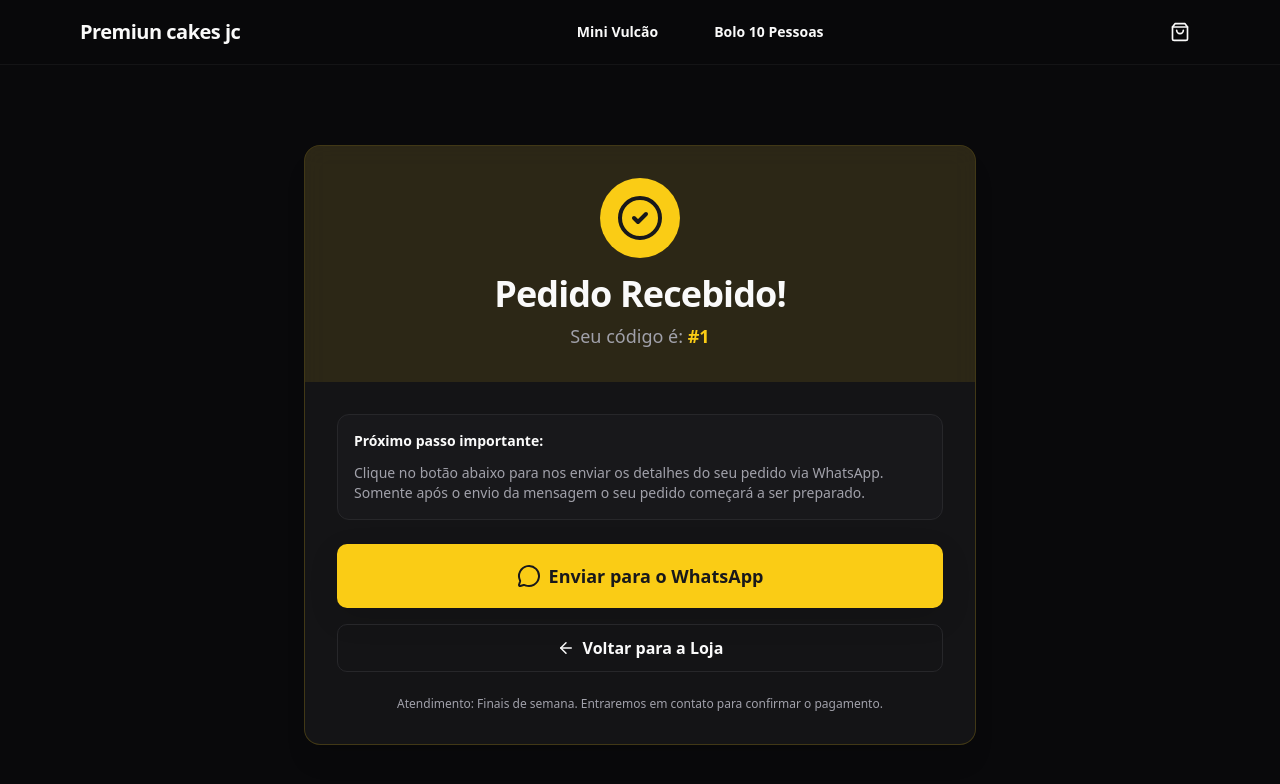
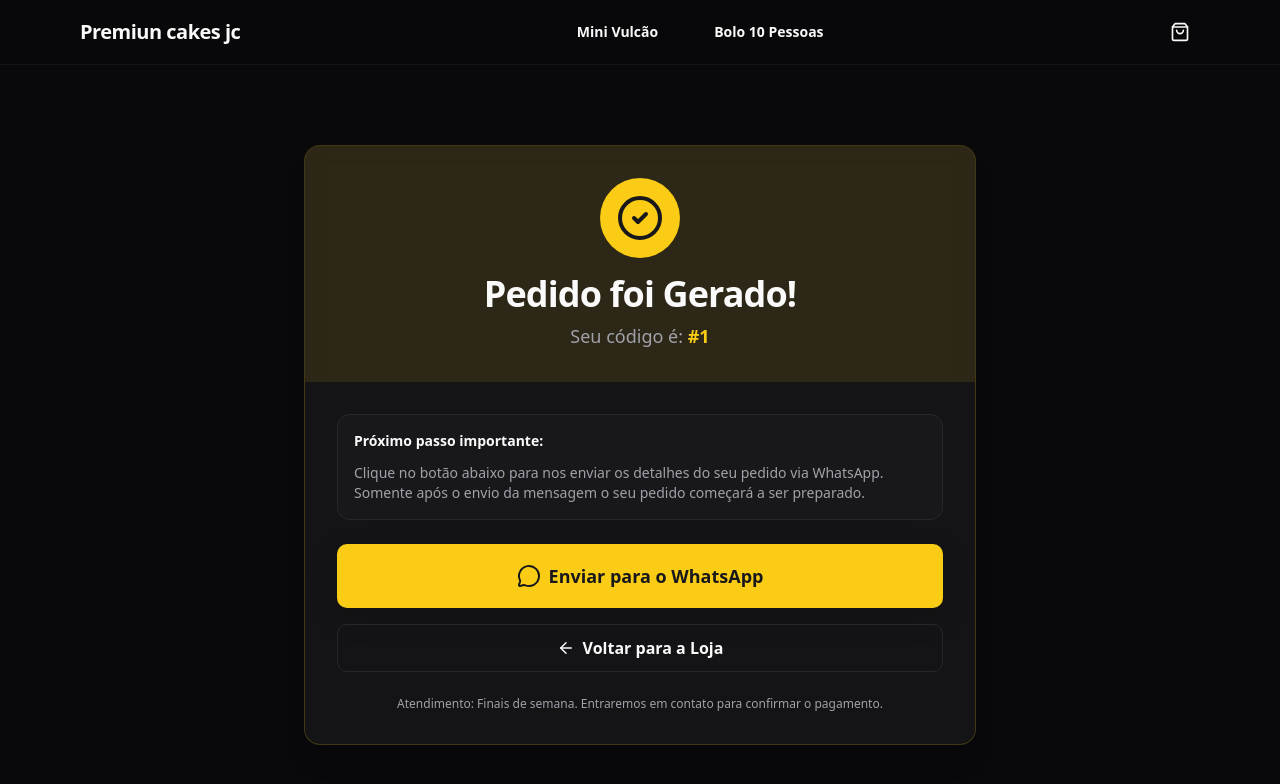
Before and after one commit to Vanderson-Alves-de-Lima-Cangaty/jc-premium-cakes, a Next.js app: page /finalizar/sucesso/1 in a window 1280 px wide. Shown: the top 784 px of the page. Built offline with nearby package versions, Linux system fonts and the light colour scheme; no server answers.

Commit message:
mudança em h1

```diff
--- a/src/app/finalizar/sucesso/[code]/page.tsx
+++ b/src/app/finalizar/sucesso/[code]/page.tsx
@@ -1,11 +1,11 @@
 "use client";
 
+import { Container } from "@/components/Container";
+import { Button } from "@/components/ui/Button";
+import { Card } from "@/components/ui/Card";
+import { ArrowLeft, CheckCircle2, MessageCircle } from "lucide-react";
+import { useParams, useRouter } from "next/navigation";
 import { useEffect, useState } from "react";
-import { useParams, useRouter } from "next/navigation";
-import { Container } from "@/components/Container";
-import { Card } from "@/components/ui/Card";
-import { Button } from "@/components/ui/Button";
-import { CheckCircle2, MessageCircle, ArrowLeft } from "lucide-react";
 
 export default function SuccessPage() {
   const params = useParams<{ code: string }>();
@@ -30,7 +30,7 @@ export default function SuccessPage() {
             <CheckCircle2 size={48} />
           </div>
           <h1 className="text-3xl font-extrabold tracking-tight text-foreground sm:text-4xl">
-            Pedido Recebido!
+            Pedido foi Gerado!
           </h1>
           <p className="mt-2 text-lg text-muted-foreground">
             Seu código é: <span className="font-bold text-primary">#{params.code}</span>
```
